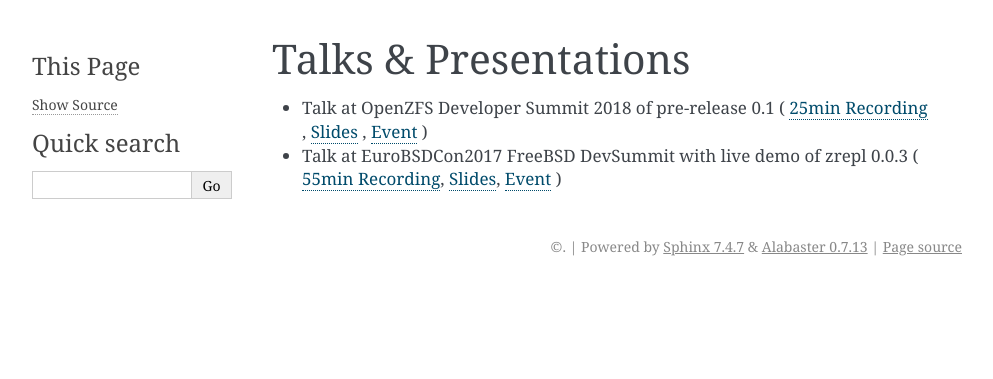
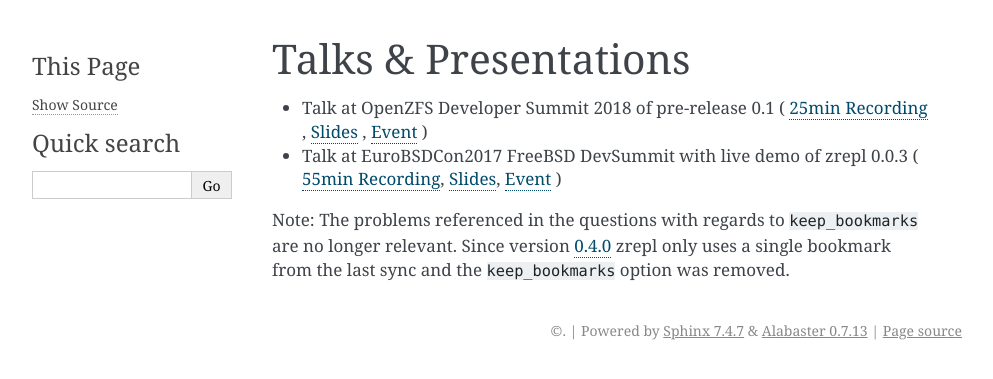
Before and after one commit to zrepl/zrepl, a Sphinx documentation site: the page built from docs/pr.rst, in a window 1280 px wide. Shown: the top 379 px of the page, without its empty margins (148-1141 px from the left). Built offline with Sphinx 7.4.7, drawn with Linux system fonts in a browser that asks for light colours; pages that are not in the unit, such as notebooks, are missing from menus; the version number could not be read and is left out.

Commit message:
keep_bookmarks option was removed
Mention that the keep_bookmarks option was removed since the talks were given.

```diff
--- a/docs/pr.rst
+++ b/docs/pr.rst
@@ -14,3 +14,5 @@ Talks & Presentations
   `Slides <https://docs.google.com/presentation/d/1EmmeEvOXAWJHCVnOS9-TTsxswbcGKmeLWdY_6BH4w0Q/edit?usp=sharing>`__,
   `Event <https://wiki.freebsd.org/DevSummit/201709>`__
   )
+
+Note: The problems referenced in the questions with regards to ``keep_bookmarks`` are no longer relevant. Since version `0.4.0 <https://zrepl.github.io/v0.4.0/changelog.html>`__ zrepl only uses a single bookmark from the last sync and the ``keep_bookmarks`` option was removed.
```
